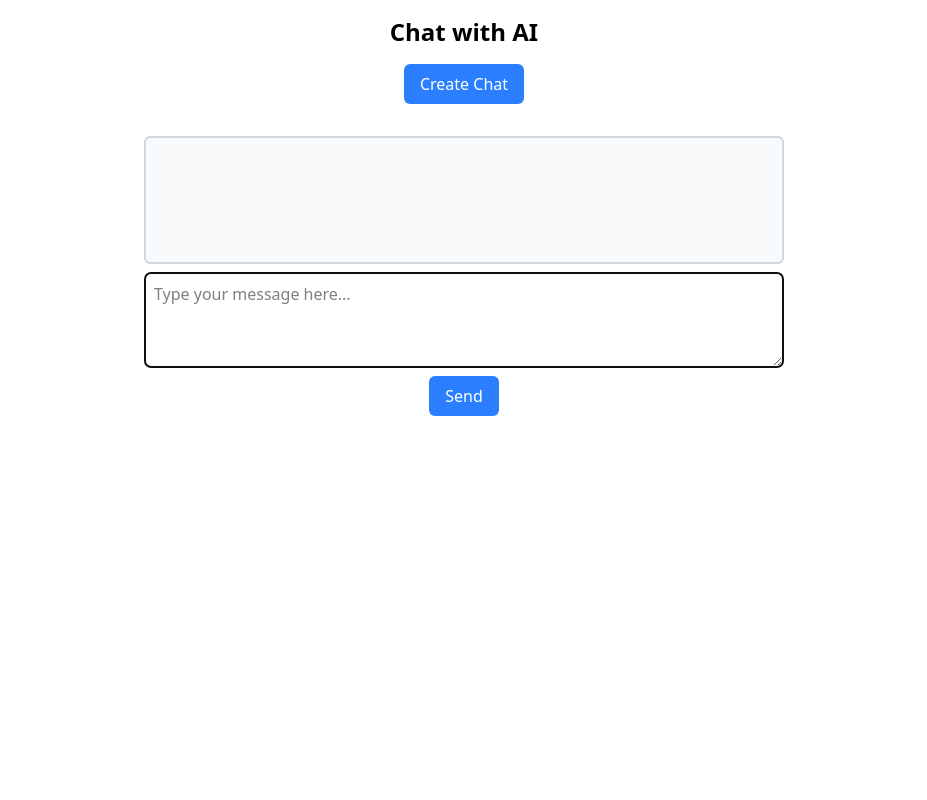
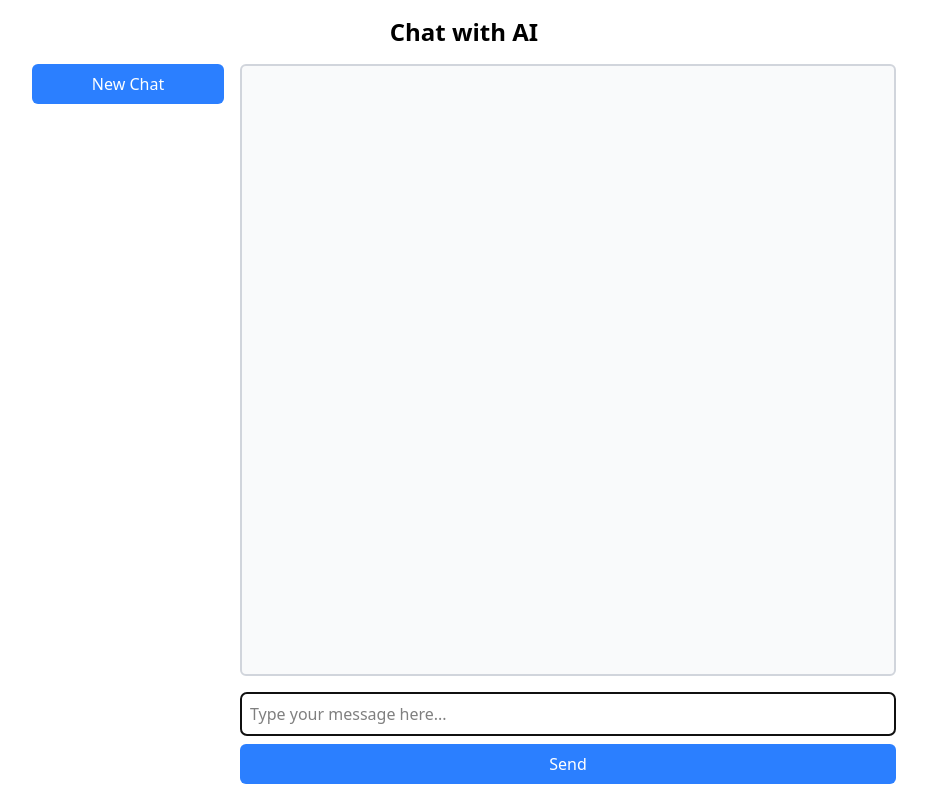
Before and after one commit to willp11/Django-React-OpenAI-Chat, a React (Vite) app in the folder frontend/: page / in a window 1280 px wide. Shown: the whole page, without its empty margins (176-1103 px from the left). Built offline with nearby package versions, Linux system fonts and the light colour scheme.

Commit message:
move chat list to sidebar

```diff
--- a/frontend/src/App.tsx
+++ b/frontend/src/App.tsx
@@ -82,7 +82,7 @@ function App() {
   const [isStreaming, setIsStreaming] = useState<boolean>(false)
 
   const chatContainerRef = useRef<HTMLDivElement>(null)
-  const textareaRef = useRef<HTMLTextAreaElement>(null)
+  const inputRef = useRef<HTMLInputElement>(null)
 
   const scrollToBottom = () => {
     if (chatContainerRef.current) {
@@ -90,9 +90,9 @@ function App() {
     }
   }
 
-  const focusTextarea = () => {
-    if (textareaRef.current) {
-      textareaRef.current.focus()
+  const focusInput = () => {
+    if (inputRef.current) {
+      inputRef.current.focus()
       console.log('focused')
     }
   }
@@ -170,26 +170,37 @@ function App() {
 
   useEffect(() => {
     if (!isStreaming && question === '') {
-      setTimeout(focusTextarea, 50)
+      setTimeout(focusInput, 50)
     }
   }, [isStreaming, question])
 
   return (
-    <div className="flex flex-col items-center h-screen gap-4 p-4 w-full max-w-2xl mx-auto">
-      <h1 className="text-2xl font-bold">Chat with AI</h1>
-      <button className="px-4 py-2 rounded-md text-white bg-blue-500 hover:bg-blue-600 cursor-pointer" onClick={handleCreateChat}>Create Chat</button>
-      <div className="flex flex-col gap-2">
+    <div className="flex flex-col h-screen p-4 gap-4 max-w-4xl mx-auto">
+      <h1 className="text-2xl font-bold text-center">Chat with AI</h1>
+
+      <div className="flex gap-4 flex-1 min-h-0">
+        {/* Left sidebar - Chat selection */}
+        <div className="flex flex-col gap-2 w-48 flex-shrink-0">
+          <button className="px-4 py-2 rounded-md text-white bg-blue-500 hover:bg-blue-600 cursor-pointer" onClick={handleCreateChat}>New Chat</button>
+          <div className="flex flex-col gap-2 overflow-y-auto">
             {chats.map((chat_id: string) => (
-          <button key={chat_id} onClick={() => setCurrentChatId(chat_id)} className={`px-4 py-2 rounded-md border-2 border-gray-300 cursor-pointer hover:bg-gray-100 ${currentChatId === chat_id ? 'bg-gray-100' : ''}`}>Chat {chat_id}</button>
+              <button key={chat_id} onClick={() => {
+                setCurrentChatId(chat_id)
+                focusInput()
+              }} className={`px-4 py-2 rounded-md border-2 border-gray-300 cursor-pointer hover:bg-gray-100 ${currentChatId === chat_id ? 'bg-gray-100' : ''}`}>Chat {chat_id}</button>
             ))}
           </div>
-      <div className="flex flex-col items-center gap-2 w-full">
+        </div>
+
+        {/* Right side - Chat area and input */}
+        <div className="flex flex-col gap-4 flex-1 min-h-0">
+          {/* Chat messages area - grows to fill available space */}
           <div
-        className="w-full min-h-32 border-2 border-gray-300 rounded-md p-2 bg-gray-50 max-h-[500px] overflow-y-auto"
+            className="flex-1 border-2 border-gray-300 rounded-md p-4 bg-gray-50 overflow-y-auto min-h-0"
             ref={chatContainerRef}
           >
             {chatData ? (
-            <div className="flex flex-col gap-2">
+              <div className="flex flex-col gap-4">
                 {chatData.map((message) => (
                   <div className="flex flex-col gap-2" key={message.message}>
                     <div className="font-bold">{message.message}</div>
@@ -201,8 +212,11 @@ function App() {
               <div className="text-gray-500">AI response will appear here...</div>
             )}
           </div>
-        <textarea
-          className="border-2 border-gray-300 rounded-md p-2 w-full h-24"
+
+          {/* Input area - fixed height */}
+          <div className="flex flex-col gap-2 flex-shrink-0">
+            <input
+              className="border-2 border-gray-300 rounded-md p-2 w-full"
               value={question}
               onChange={(e) => setQuestion(e.target.value)}
               onKeyDown={(e) => {
@@ -213,11 +227,11 @@ function App() {
               }}
               placeholder="Type your message here..."
               disabled={isStreaming}
-          ref={textareaRef}
+              ref={inputRef}
             />
             <div className="flex gap-2">
               <button
-            className={`px-4 py-2 rounded-md text-white ${isStreaming ? 'bg-gray-400' : 'bg-blue-500 hover:bg-blue-600 cursor-pointer'}`}
+                className={`px-4 py-2 w-full rounded-md text-white ${isStreaming ? 'bg-gray-400' : 'bg-blue-500 hover:bg-blue-600 cursor-pointer'}`}
                 onClick={handleSend}
                 disabled={isStreaming || !question.trim()}
               >
@@ -226,6 +240,8 @@ function App() {
             </div>
           </div>
         </div>
+      </div>
+    </div>
   )
 }
 
```
Lines whose indentation alone changed are shown as unchanged.
